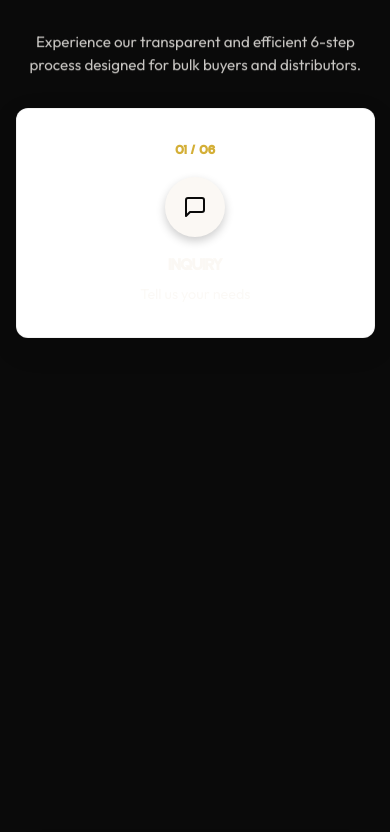
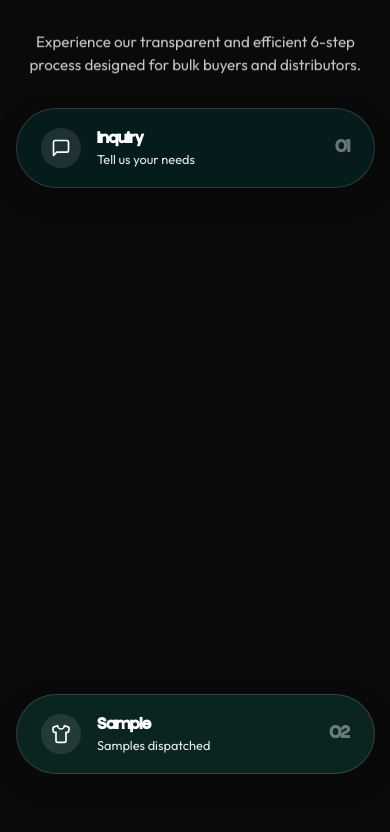
Before and after one commit to PTejasKr/alphaxgen, a Next.js app: page / in a window 390 px wide. Shown: the part 2132-2964 px from the top of the page. Built offline with nearby package versions, Linux system fonts and the light colour scheme.

Commit message:
feat: updated mobile process section with cascading pill stack animation and exact blurred color gradient

```diff
--- a/src/components/home/ProcessSection.module.css
+++ b/src/components/home/ProcessSection.module.css
@@ -41,7 +41,7 @@
   width: 100%;
   max-width: 400px;
   margin: 0 auto;
-  padding-bottom: 20vh;
+  padding-bottom: 35vh;
 }
 
 @media (min-width: 900px) {
@@ -62,84 +62,68 @@
   margin-bottom: 0;
 }
 
-.mobileCardContent {
-  background: var(--white);
-  border: 1px solid rgba(0,0,0,0.05);
-  box-shadow: 0 10px 30px rgba(0,0,0,0.1);
-  border-radius: 12px;
-  padding: 2rem 1.5rem;
+/* Pill design */
+.pillCardContent {
+  backdrop-filter: blur(8px);
+  -webkit-backdrop-filter: blur(8px);
+  border: 1px solid rgba(255, 255, 255, 0.15);
+  border-radius: 999px; /* full pill */
+  padding: 1rem 1.5rem;
   display: flex;
-  flex-direction: column;
+  flex-direction: row;
   align-items: center;
-  text-align: center;
-  gap: 1rem;
-  height: 100%;
-  transform-style: preserve-3d;
+  justify-content: space-between;
+  box-shadow: 0 10px 30px rgba(0,0,0,0.15);
+  height: 80px; /* fixed height for consistent stacking */
+  overflow: hidden;
 }
 
-.stepProgress {
-  font-family: var(--font-heading), sans-serif;
-  font-size: 0.85rem;
-  font-weight: 700;
-  color: var(--accent);
-  letter-spacing: 0.05em;
-}
-
-.cardText {
-  display: flex;
-  flex-direction: column;
-  justify-content: center;
-}
-
-.stepIconWrap {
-  position: relative;
-  width: 60px;
-  height: 60px;
-  background-color: var(--ink);
-  color: var(--paper);
+.pillIconWrap {
+  width: 40px;
+  height: 40px;
+  background-color: rgba(255, 255, 255, 0.1);
   border-radius: 50%;
   display: flex;
   align-items: center;
   justify-content: center;
   flex-shrink: 0;
-  box-shadow: 0 4px 10px rgba(0,0,0,0.2);
-  margin: 0 auto;
-  z-index: 5;
 }
 
-.stepIconWrap svg {
-  width: 24px;
-  height: 24px;
-  stroke: var(--paper);
+.pillIconWrap svg {
+  width: 20px;
+  height: 20px;
   fill: none;
 }
 
-.stepNumber {
-  position: absolute;
-  bottom: -5px;
-  right: -5px;
-  background: var(--accent);
-  color: var(--white);
-  font-size: 0.7rem;
-  font-weight: 800;
-  padding: 2px 6px;
-  border-radius: 10px;
-  border: 2px solid var(--white);
+.pillTextWrap {
+  flex: 1;
+  margin: 0 1rem;
+  display: flex;
+  flex-direction: column;
+  justify-content: center;
+  text-align: left;
 }
 
-.stepTitle {
+.pillTitle {
   font-family: var(--font-heading), sans-serif;
   font-size: 1.1rem;
   font-weight: 700;
-  text-transform: uppercase;
-  margin-bottom: 0.25rem;
-  color: var(--ink);
+  margin: 0 0 0.1rem 0;
+  line-height: 1.2;
 }
 
-.stepDesc {
-  font-size: 0.9rem;
-  opacity: 0.8;
+.pillDesc {
+  font-size: 0.8rem;
   margin: 0;
+  opacity: 0.9;
+  line-height: 1.2;
+}
+
+.pillNumber {
+  font-family: var(--font-heading), sans-serif;
+  font-size: 1.2rem;
+  font-weight: 800;
+  opacity: 0.4;
 }
 
 /* ---------------------------------
--- a/src/components/home/ProcessSection.tsx
+++ b/src/components/home/ProcessSection.tsx
@@ -74,47 +74,42 @@ const steps = [
   }
 ];
 
+const pillColors = [
+  { bg: "rgba(5, 31, 32, 0.85)", text: "#FFFFFF" },
+  { bg: "rgba(11, 43, 38, 0.85)", text: "#FFFFFF" },
+  { bg: "rgba(22, 56, 50, 0.85)", text: "#FFFFFF" },
+  { bg: "rgba(35, 83, 71, 0.85)", text: "#FFFFFF" },
+  { bg: "rgba(142, 182, 155, 0.85)", text: "#051F20" },
+  { bg: "rgba(218, 241, 222, 0.85)", text: "#051F20" },
+];
+
 const StackedCard = ({ step, index, totalSteps }: { step: any, index: number, totalSteps: number }) => {
-  const cardRef = useRef<HTMLDivElement>(null);
-  const remaining = totalSteps - index - 1;
-  const endOffset = remaining === 0 ? 14 : 15 - remaining * 60;
-
-  const { scrollYProgress } = useScroll({
-    target: cardRef,
-    offset: ["start 15vh", `start ${endOffset}vh`]
-  });
-
-  const scaleRange = remaining === 0 ? [1, 1] : [1, 1 - remaining * 0.04];
-  const opacityRange = remaining === 0 ? [1, 1] : [1, 1 - remaining * 0.15];
-  const yRange = remaining === 0 ? ["0vh", "0vh"] : ["0vh", `-${remaining * 3}vh`];
-
-  const scale = useTransform(scrollYProgress, [0, 1], scaleRange);
-  const opacity = useTransform(scrollYProgress, [0, 1], opacityRange);
-  const y = useTransform(scrollYProgress, [0, 1], yRange);
+  const color = pillColors[index % pillColors.length];
 
   return (
-    <motion.div
-      ref={cardRef}
+    <div
       className={styles.mobileStepCard}
       style={{
-        y,
-        scale,
-        opacity,
-        transformOrigin: "top center",
+        top: `calc(15vh + ${index * 45}px)`,
         zIndex: index + 1
       }}
     >
-      <div className={styles.mobileCardContent}>
-        <div className={styles.stepProgress}>{step.id} / 0{totalSteps}</div>
-        <div className={styles.stepIconWrap}>
-          {step.icon}
+      <div
+        className={styles.pillCardContent}
+        style={{ backgroundColor: color.bg, color: color.text }}
+      >
+        <div className={styles.pillIconWrap} style={{ color: color.text }}>
+          {React.cloneElement(step.icon, { stroke: "currentColor" })}
         </div>
-        <div className={styles.cardText}>
-          <h3 className={styles.stepTitle}>{step.title}</h3>
-          <p className={styles.stepDesc}>{step.desc}</p>
+        <div className={styles.pillTextWrap}>
+          <h3 className={styles.pillTitle}>{step.title}</h3>
+          <p className={styles.pillDesc}>{step.desc}</p>
+        </div>
+        <div className={styles.pillNumber}>
+          {step.id}
         </div>
       </div>
-    </motion.div>
+    </div>
   );
 };
 
```
